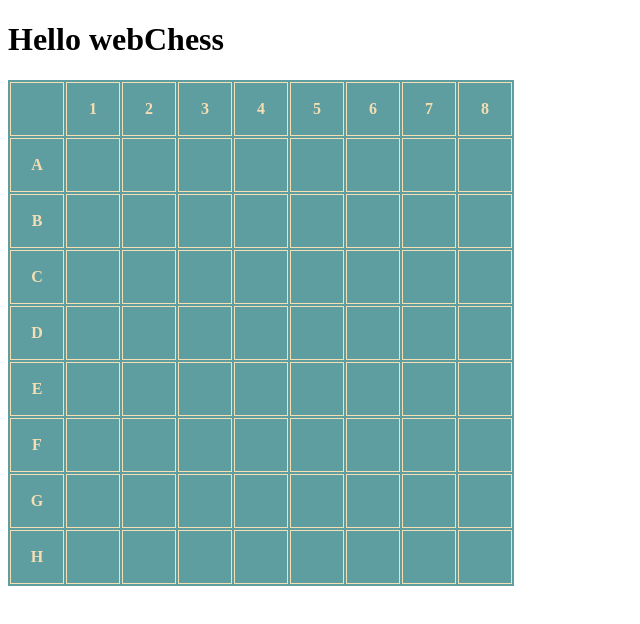
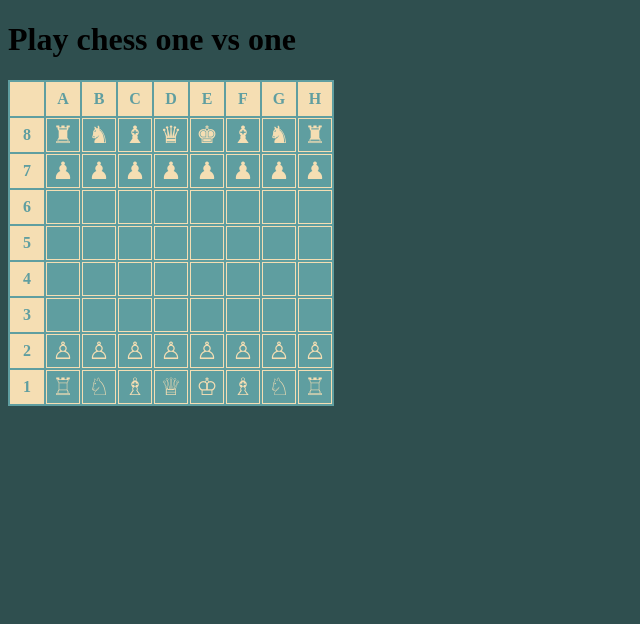
Before and after one commit to rolbra/webChess, an Angular app: page / in a window 1280 px wide. Shown: the top 624 px of the page, without its empty margins (0-640 px from the left). Built offline with nearby package versions, Linux system fonts and the light colour scheme.

Commit message:
set figure positions

```diff
--- a/src/app/app.component.html
+++ b/src/app/app.component.html
@@ -1,268 +1,105 @@
 <main class="main">
   <div class="content">
-    <h1>Hello webChess</h1>
+    <h1>Play chess one vs one</h1>
 
     <table class="board">
       <tr>
-        <th>
-          <div class="cell"></div>
-        </th>
-        <th>
-          <div>1</div>
-        </th>
-        <th>
-          <div>2</div>
-        </th>
-        <th>
-          <div>3</div>
-        </th>
-        <th>
-          <div>4</div>
-        </th>
-        <th>
-          <div>5</div>
-        </th>
-        <th>
-          <div>6</div>
-        </th>
-        <th>
-          <div>7</div>
-        </th>
-        <th>
-          <div>8</div>
-        </th>
+        <th #h0></th>
+        <th #h1>A</th>
+        <th #h2>B</th>
+        <th #h3>C</th>
+        <th #h4>D</th>
+        <th #h5>E</th>
+        <th #h6>F</th>
+        <th #h7>G</th>
+        <th #h8>H</th>
       </tr>
       <tr>
-        <th>
-          <div>A</div>
-        </th>
-        <th>
-          <div class="cell"></div>
-        </th>
-        <th>
-          <div class="cell"></div>
-        </th>
-        <th>
-          <div class="cell"></div>
-        </th>
-        <th>
-          <div class="cell"></div>
-        </th>
-        <th>
-          <div class="cell"></div>
-        </th>
-        <th>
-          <div class="cell"></div>
-        </th>
-        <th>
-          <div class="cell"></div>
-        </th>
-        <th>
-          <div class="cell"></div>
-        </th>
+        <th>8</th>
+        <td [innerHTML]="cellArray[0][7]"></td>
+        <td [innerHTML]="cellArray[1][7]"></td>
+        <td [innerHTML]="cellArray[2][7]"></td>
+        <td [innerHTML]="cellArray[3][7]"></td>
+        <td [innerHTML]="cellArray[4][7]"></td>
+        <td [innerHTML]="cellArray[5][7]"></td>
+        <td [innerHTML]="cellArray[6][7]"></td>
+        <td [innerHTML]="cellArray[7][7]"></td>
       </tr>
       <tr>
-        <th>
-          <div>B</div>
-        </th>
-        <th>
-          <div class="cell"></div>
-        </th>
-        <th>
-          <div class="cell"></div>
-        </th>
-        <th>
-          <div class="cell"></div>
-        </th>
-        <th>
-          <div class="cell"></div>
-        </th>
-        <th>
-          <div class="cell"></div>
-        </th>
-        <th>
-          <div class="cell"></div>
-        </th>
-        <th>
-          <div class="cell"></div>
-        </th>
-        <th>
-          <div class="cell"></div>
-        </th>
+        <th>7</th>
+        <td [innerHTML]="cellArray[0][6]"></td>
+        <td [innerHTML]="cellArray[1][6]"></td>
+        <td [innerHTML]="cellArray[2][6]"></td>
+        <td [innerHTML]="cellArray[3][6]"></td>
+        <td [innerHTML]="cellArray[4][6]"></td>
+        <td [innerHTML]="cellArray[5][6]"></td>
+        <td [innerHTML]="cellArray[6][6]"></td>
+        <td [innerHTML]="cellArray[7][6]"></td>
       </tr>
       <tr>
-        <th>
-          <div>C</div>
-        </th>
-        <th>
-          <div class="cell"></div>
-        </th>
-        <th>
-          <div class="cell"></div>
-        </th>
-        <th>
-          <div class="cell"></div>
-        </th>
-        <th>
-          <div class="cell"></div>
-        </th>
-        <th>
-          <div class="cell"></div>
-        </th>
-        <th>
-          <div class="cell"></div>
-        </th>
-        <th>
-          <div class="cell"></div>
-        </th>
-        <th>
-          <div class="cell"></div>
-        </th>
+        <th>6</th>
+        <td [innerHTML]="cellArray[0][5]"></td>
+        <td [innerHTML]="cellArray[1][5]"></td>
+        <td [innerHTML]="cellArray[2][5]"></td>
+        <td [innerHTML]="cellArray[3][5]"></td>
+        <td [innerHTML]="cellArray[4][5]"></td>
+        <td [innerHTML]="cellArray[5][5]"></td>
+        <td [innerHTML]="cellArray[6][5]"></td>
+        <td [innerHTML]="cellArray[7][5]"></td>
       </tr>
       <tr>
-        <th>
-          <div>D</div>
-        </th>
-        <th>
-          <div class="cell"></div>
-        </th>
-        <th>
-          <div class="cell"></div>
-        </th>
-        <th>
-          <div class="cell"></div>
-        </th>
-        <th>
-          <div class="cell"></div>
-        </th>
-        <th>
-          <div class="cell"></div>
-        </th>
-        <th>
-          <div class="cell"></div>
-        </th>
-        <th>
-          <div class="cell"></div>
-        </th>
-        <th>
-          <div class="cell"></div>
-        </th>
+        <th>5</th>
+        <td [innerHTML]="cellArray[0][4]"></td>
+        <td [innerHTML]="cellArray[1][4]"></td>
+        <td [innerHTML]="cellArray[2][4]"></td>
+        <td [innerHTML]="cellArray[3][4]"></td>
+        <td [innerHTML]="cellArray[4][4]"></td>
+        <td [innerHTML]="cellArray[5][4]"></td>
+        <td [innerHTML]="cellArray[6][4]"></td>
+        <td [innerHTML]="cellArray[7][4]"></td>
       </tr>
       <tr>
-        <th>
-          <div>E</div>
-        </th>
-        <th>
-          <div class="cell"></div>
-        </th>
-        <th>
-          <div class="cell"></div>
-        </th>
-        <th>
-          <div class="cell"></div>
-        </th>
-        <th>
-          <div class="cell"></div>
-        </th>
-        <th>
-          <div class="cell"></div>
-        </th>
-        <th>
-          <div class="cell"></div>
-        </th>
-        <th>
-          <div class="cell"></div>
-        </th>
-        <th>
-          <div class="cell"></div>
-        </th>
+        <th>4</th>
+        <td [innerHTML]="cellArray[0][3]"></td>
+        <td [innerHTML]="cellArray[1][3]"></td>
+        <td [innerHTML]="cellArray[2][3]"></td>
+        <td [innerHTML]="cellArray[3][3]"></td>
+        <td [innerHTML]="cellArray[4][3]"></td>
+        <td [innerHTML]="cellArray[5][3]"></td>
+        <td [innerHTML]="cellArray[6][3]"></td>
+        <td [innerHTML]="cellArray[7][3]"></td>
       </tr>
       <tr>
-        <th>
-          <div>F</div>
-        </th>
-        <th>
-          <div class="cell"></div>
-        </th>
-        <th>
-          <div class="cell"></div>
-        </th>
-        <th>
-          <div class="cell"></div>
-        </th>
-        <th>
-          <div class="cell"></div>
-        </th>
-        <th>
-          <div class="cell"></div>
-        </th>
-        <th>
-          <div class="cell"></div>
-        </th>
-        <th>
-          <div class="cell"></div>
-        </th>
-        <th>
-          <div class="cell"></div>
-        </th>
+        <th>3</th>
+        <td [innerHTML]="cellArray[0][2]"></td>
+        <td [innerHTML]="cellArray[1][2]"></td>
+        <td [innerHTML]="cellArray[2][2]"></td>
+        <td [innerHTML]="cellArray[3][2]"></td>
+        <td [innerHTML]="cellArray[4][2]"></td>
+        <td [innerHTML]="cellArray[5][2]"></td>
+        <td [innerHTML]="cellArray[6][2]"></td>
+        <td [innerHTML]="cellArray[7][2]"></td>
+      <tr>
+        <th>2</th>
+        <td [innerHTML]="cellArray[0][1]"></td>
+        <td [innerHTML]="cellArray[1][1]"></td>
+        <td [innerHTML]="cellArray[2][1]"></td>
+        <td [innerHTML]="cellArray[3][1]"></td>
+        <td [innerHTML]="cellArray[4][1]"></td>
+        <td [innerHTML]="cellArray[5][1]"></td>
+        <td [innerHTML]="cellArray[6][1]"></td>
+        <td [innerHTML]="cellArray[7][1]"></td>
       </tr>
       <tr>
-        <th>
-          <div>G</div>
-        </th>
-        <th>
-          <div class="cell"></div>
-        </th>
-        <th>
-          <div class="cell"></div>
-        </th>
-        <th>
-          <div class="cell"></div>
-        </th>
-        <th>
-          <div class="cell"></div>
-        </th>
-        <th>
-          <div class="cell"></div>
-        </th>
-        <th>
-          <div class="cell"></div>
-        </th>
-        <th>
-          <div class="cell"></div>
-        </th>
-        <th>
-          <div class="cell"></div>
-        </th>
-      </tr>
-      <tr>
-        <th>
-          <div>H</div>
-        </th>
-        <th>
-          <div class="cell"></div>
-        </th>
-        <th>
-          <div class="cell"></div>
-        </th>
-        <th>
-          <div class="cell"></div>
-        </th>
-        <th>
-          <div class="cell"></div>
-        </th>
-        <th>
-          <div class="cell"></div>
-        </th>
-        <th>
-          <div class="cell"></div>
-        </th>
-        <th>
-          <div class="cell"></div>
-        </th>
-        <th>
-          <div class="cell"></div>
-        </th>
+        <th>1</th>
+        <td [innerHTML]="cellArray[0][0]"></td>
+        <td [innerHTML]="cellArray[1][0]"></td>
+        <td [innerHTML]="cellArray[2][0]"></td>
+        <td [innerHTML]="cellArray[3][0]"></td>
+        <td [innerHTML]="cellArray[4][0]"></td>
+        <td [innerHTML]="cellArray[5][0]"></td>
+        <td [innerHTML]="cellArray[6][0]"></td>
+        <td [innerHTML]="cellArray[7][0]"></td>
       </tr>
     </table>
 
--- a/src/app/app.component.scss
+++ b/src/app/app.component.scss
@@ -1,3 +1,7 @@
+.body{
+    background-color: darkslategrey;
+}
+
 .board{
     background-color:cadetblue;
     color: wheat;
@@ -7,14 +11,17 @@
 th{
     margin: 1px;
     border: 1px solid wheat;
+    background-color: wheat;
+    color: cadetblue;
+    width: 30px;
+    height: 30px;
 }
 
-.cell{
-    width: 50px;
-    height: 50px;
-    vertical-align: middle;
+td{
+    margin: 1px;
+    border: 1px solid wheat;
+    font-size: x-large;
+    text-align: center;
+    width: 30px;
+    height: 30px;
 }
-
-.header{
-    background-color: wheat;
-}
--- a/src/app/app.component.ts
+++ b/src/app/app.component.ts
@@ -1,5 +1,201 @@
-import { Component } from '@angular/core';
+import { Component, OnInit } from '@angular/core';
 import { RouterOutlet } from '@angular/router';
+
+//incomming positions
+const positions = [
+  {
+    'figure': 'rook_blk_0',
+    'x': 0,
+    'y': 7,
+    'code': '&#x265C;'
+  },
+  {
+    'figure': 'knight_blk_0',
+    'x': 1,
+    'y': 7,
+    'code': '&#x265E;'
+  },
+  {
+    'figure': 'bishop_blk_0',
+    'x': 2,
+    'y': 7,
+    'code': '&#x265D;'
+  },
+  {
+    'figure': 'queen_blk',
+    'x': 3,
+    'y': 7,
+    'code': '&#x265B;'
+  },
+  {
+    'figure': 'king_blk',
+    'x': 4,
+    'y': 7,
+    'code': '&#x265A;'
+  },
+  {
+    'figure': 'bishop_blk_1',
+    'x': 5,
+    'y': 7,
+    'code': '&#x265D;'
+  },
+  {
+    'figure': 'knight_blk_1',
+    'x': 6,
+    'y': 7,
+    'code': '&#x265E;'
+  },
+  {
+    'figure': 'rook_blk_1',
+    'x': 7,
+    'y': 7,
+    'code': '&#x265C;'
+  },
+  {
+    'figure': 'pawn_blk_0',
+    'x': 0,
+    'y': 6,
+    'code': '&#x265F;'
+  },
+  {
+    'figure': 'pawn_blk_1',
+    'x': 1,
+    'y': 6,
+    'code': '&#x265F;'
+  },
+  {
+    'figure': 'pawn_blk_2',
+    'x': 2,
+    'y': 6,
+    'code': '&#x265F;'
+  },
+  {
+    'figure': 'pawn_blk_3',
+    'x': 3,
+    'y': 6,
+    'code': '&#x265F;'
+  },
+  {
+    'figure': 'pawn_blk_4',
+    'x': 4,
+    'y': 6,
+    'code': '&#x265F;'
+  },
+  {
+    'figure': 'pawn_blk_5',
+    'x': 5,
+    'y': 6,
+    'code': '&#x265F;'
+  },
+  {
+    'figure': 'pawn_blk_6',
+    'x': 6,
+    'y': 6,
+    'code': '&#x265F;'
+  },
+  {
+    'figure': 'pawn_blk_7',
+    'x': 7,
+    'y': 6,
+    'code': '&#x265F;'
+  },
+  {
+    'figure': 'rook_white_0',
+    'x': 0,
+    'y': 0,
+    'code': '&#x2656;'
+  },
+  {
+    'figure': 'knight_white_0',
+    'x': 1,
+    'y': 0,
+    'code': '&#x2658;'
+  },
+  {
+    'figure': 'bishop_white_0',
+    'x': 2,
+    'y': 0,
+    'code': '&#x2657;'
+  },
+  {
+    'figure': 'queen_white',
+    'x': 3,
+    'y': 0,
+    'code': '&#x2655;'
+  },
+  {
+    'figure': 'king_white',
+    'x': 4,
+    'y': 0,
+    'code': '&#x2654;'
+  },
+  {
+    'figure': 'bishop_white_1',
+    'x': 5,
+    'y': 0,
+    'code': '&#x2657;'
+  },
+  {
+    'figure': 'knight_white_1',
+    'x': 6,
+    'y': 0,
+    'code': '&#x2658;'
+  },
+  {
+    'figure': 'rook_white_0',
+    'x': 7,
+    'y': 0,
+    'code': '&#x2656;'
+  },
+  {
+    'figure': 'pawn_white_0',
+    'x': 0,
+    'y': 1,
+    'code': '&#x2659;'
+  },
+  {
+    'figure': 'pawn_white_1',
+    'x': 1,
+    'y': 1,
+    'code': '&#x2659;'
+  },
+  {
+    'figure': 'pawn_white_2',
+    'x': 2,
+    'y': 1,
+    'code': '&#x2659;'
+  },
+  {
+    'figure': 'pawn_white_3',
+    'x': 3,
+    'y': 1,
+    'code': '&#x2659;'
+  },
+  {
+    'figure': 'pawn_white_4',
+    'x': 4,
+    'y': 1,
+    'code': '&#x2659;'
+  },
+  {
+    'figure': 'pawn_white_5',
+    'x': 5,
+    'y': 1,
+    'code': '&#x2659;'
+  },
+  {
+    'figure': 'pawn_white_6',
+    'x': 6,
+    'y': 1,
+    'code': '&#x2659;'
+  },
+  {
+    'figure': 'pawn_white_7',
+    'x': 7,
+    'y': 1,
+    'code': '&#x2659;'
+  }
+];
 
 @Component({
   selector: 'app-root',
@@ -8,6 +204,34 @@ import { RouterOutlet } from '@angular/router';
   templateUrl: './app.component.html',
   styleUrl: './app.component.scss'
 })
-export class AppComponent {
+export class AppComponent implements OnInit {
+
   title = 'webChess';
+  public cellArray: string[][] = [];
+
+  constructor(){
+    let arraySize = 8;
+    for(let col = 0; col < arraySize; col++){
+      this.cellArray[col] = [];
+      for(let row = 0; row < arraySize; row++){
+        this.cellArray[col][row] = '';
+      }
+    }
+  }
+
+  ngOnInit(): void {
+    this.takeoverPositions();
+  }
+
+  takeoverPositions(){
+    positions.forEach(item => {
+      if(item.code && item.figure){
+        this.cellArray[item.x][item.y] = item.code;
+        //console.warn( item.figure + ' added: ' + item.x + ', ' + item.y);
+      }
+      else{
+        console.warn('invalid figure object: ' + item.figure);
+      }
+    });
+  }
 }
--- a/src/styles.scss
+++ b/src/styles.scss
@@ -1 +1,4 @@
 /* You can add global styles to this file, and also import other style files */
+body{
+    background-color: darkslategrey;
+}
```
